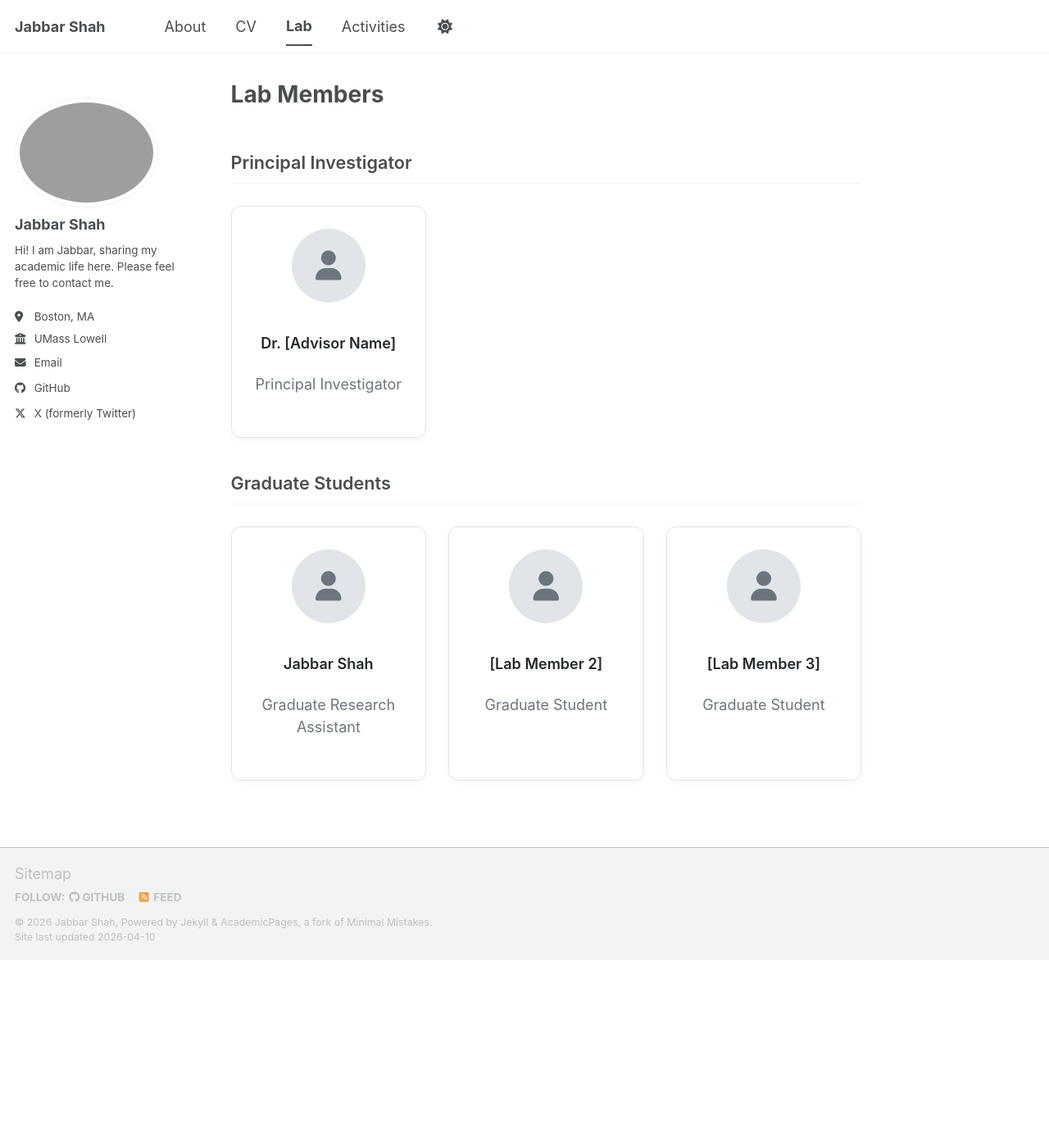
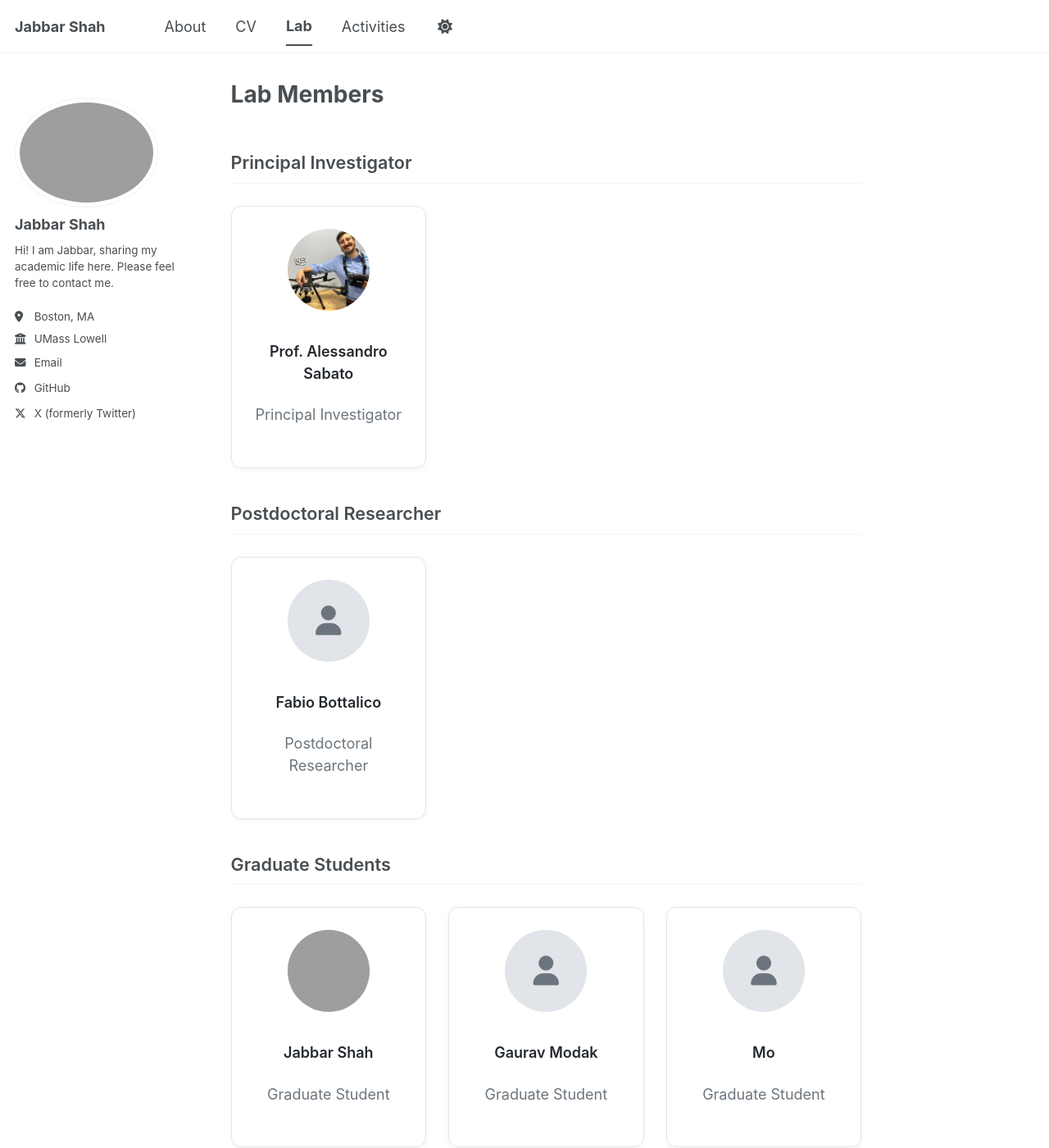
Before and after one commit to sjabbarshah/sjabbarshah.github.io, a Jekyll site: the page built from _pages/lab.md, in a window 1280 px wide and 1400 px high. Shown: the whole window at 82% size. Built offline with Jekyll 4.4.1, drawn with Linux system fonts in a browser that asks for light colours; a script bundle is joined from its source files by our own code; library files that are not in the unit come from our copies; grey boxes are pictures that could not be loaded.

Commit message:
Update Lab page with real members and professor photo

```diff
--- a/_pages/lab.md
+++ b/_pages/lab.md
@@ -30,8 +30,8 @@ author_profile: true
 }
 
 .lab-card__avatar {
-  width: 90px;
-  height: 90px;
+  width: 100px;
+  height: 100px;
   border-radius: 50%;
   background: var(--border-color, #e1e4e8);
   margin: 0 auto 1em;
@@ -40,6 +40,13 @@ author_profile: true
   justify-content: center;
   font-size: 2em;
   color: var(--masthead-link-color, #6c757d);
+  overflow: hidden;
+}
+
+.lab-card__avatar img {
+  width: 100%;
+  height: 100%;
+  object-fit: cover;
 }
 
 .lab-card__name {
@@ -47,6 +54,15 @@ author_profile: true
   font-weight: 600;
   margin: 0 0 0.3em;
   color: var(--text-color, #24292e);
+}
+
+.lab-card__name a {
+  color: inherit;
+  text-decoration: none;
+}
+
+.lab-card__name a:hover {
+  color: var(--link-color, #494e52);
 }
 
 .lab-card__role {
@@ -65,32 +81,44 @@ author_profile: true
 }
 </style>
 
-<!-- TODO: Replace the placeholder names below with your actual lab members -->
-
 <h2 class="lab-section-title">Principal Investigator</h2>
 <div class="lab-grid">
   <div class="lab-card">
+    <div class="lab-card__avatar"><img src="/images/professor.png" alt="Prof. Alessandro Sabato"></div>
+    <p class="lab-card__name"><a href="https://www.uml.edu/engineering/mechanical-industrial/faculty/sabato-alessandro.aspx" target="_blank">Prof. Alessandro Sabato</a></p>
+    <p class="lab-card__role">Principal Investigator</p>
+  </div>
+</div>
+
+<h2 class="lab-section-title">Postdoctoral Researcher</h2>
+<div class="lab-grid">
+  <div class="lab-card">
     <div class="lab-card__avatar"><i class="fa fa-user"></i></div>
-    <p class="lab-card__name">Dr. [Advisor Name]</p>
-    <p class="lab-card__role">Principal Investigator</p>
+    <p class="lab-card__name">Fabio Bottalico</p>
+    <p class="lab-card__role">Postdoctoral Researcher</p>
   </div>
 </div>
 
 <h2 class="lab-section-title">Graduate Students</h2>
 <div class="lab-grid">
   <div class="lab-card">
-    <div class="lab-card__avatar"><i class="fa fa-user"></i></div>
+    <div class="lab-card__avatar"><img src="/images/profile.png" alt="Jabbar Shah"></div>
     <p class="lab-card__name">Jabbar Shah</p>
-    <p class="lab-card__role">Graduate Research Assistant</p>
-  </div>
-  <div class="lab-card">
-    <div class="lab-card__avatar"><i class="fa fa-user"></i></div>
-    <p class="lab-card__name">[Lab Member 2]</p>
     <p class="lab-card__role">Graduate Student</p>
   </div>
   <div class="lab-card">
     <div class="lab-card__avatar"><i class="fa fa-user"></i></div>
-    <p class="lab-card__name">[Lab Member 3]</p>
+    <p class="lab-card__name">Gaurav Modak</p>
+    <p class="lab-card__role">Graduate Student</p>
+  </div>
+  <div class="lab-card">
+    <div class="lab-card__avatar"><i class="fa fa-user"></i></div>
+    <p class="lab-card__name">Mo</p>
+    <p class="lab-card__role">Graduate Student</p>
+  </div>
+  <div class="lab-card">
+    <div class="lab-card__avatar"><i class="fa fa-user"></i></div>
+    <p class="lab-card__name">Francisco</p>
     <p class="lab-card__role">Graduate Student</p>
   </div>
 </div>
```
Also changed, not shown: images/professor.png (added), professor.png (added).
